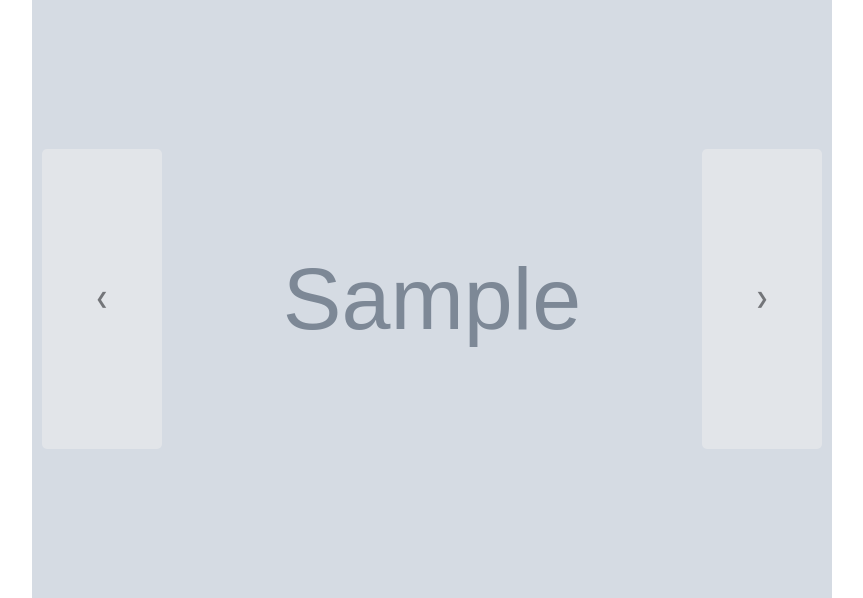
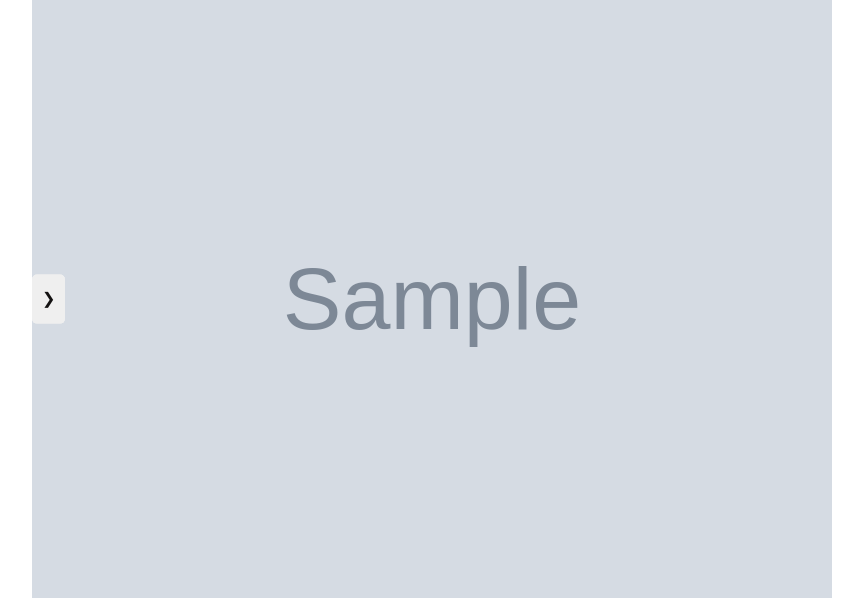
Before and after one commit to gurjar09/Carvan, a Django app: page /car-single/1/ in a window 1280 px wide. Shown: the part 697-1295 px from the top of the page, without its empty margins (208-1071 px from the left). Run offline with Django 5.2, Linux system fonts and the light colour scheme; tables that the repository leaves empty hold one stand-in row (values such as "Sample post"); grey boxes marked "Sample" are stand-in pictures; some libraries are stand-ins or nearby versions; some web fonts are replaced.

Commit message:
car details commit

```diff
--- a/template/car-single.html
+++ b/template/car-single.html
@@ -141,8 +141,8 @@
                               </div>
                               {% endfor %}
                           </div>
-                          <button class="carousel-control carousel-control-prev" onclick="changeSlide({{ car.id }}, -1)">&#10094;</button>
-                          <button class="carousel-control carousel-control-next" onclick="changeSlide({{ car.id }}, 1)">&#10095;</button>
+                          <button class="carousel-control " onclick="changeSlide({{ car.id }}, -1)">&#10094;</button>
+                          <button class="carousel-control " onclick="changeSlide({{ car.id }}, 1)">&#10095;</button>
                       </div>
                       {% else %}
                       <div class="img rounded d-flex align-items-end" style="background-color: #ccc;">No Image Available</div>
```
